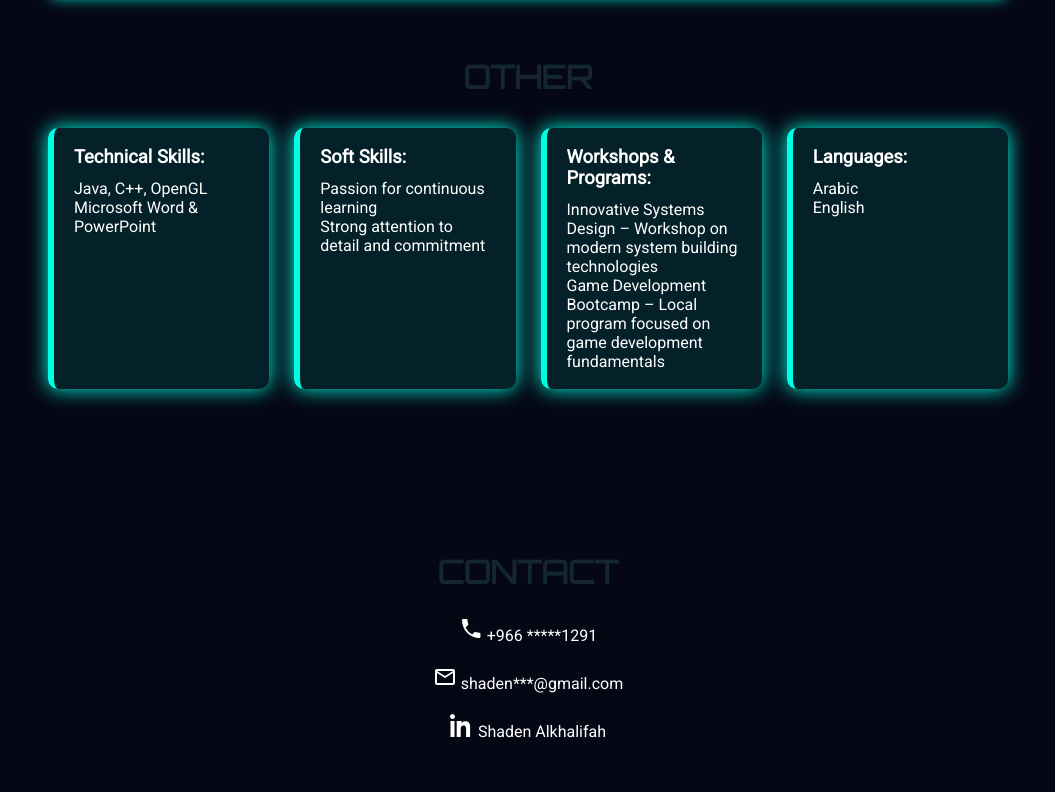
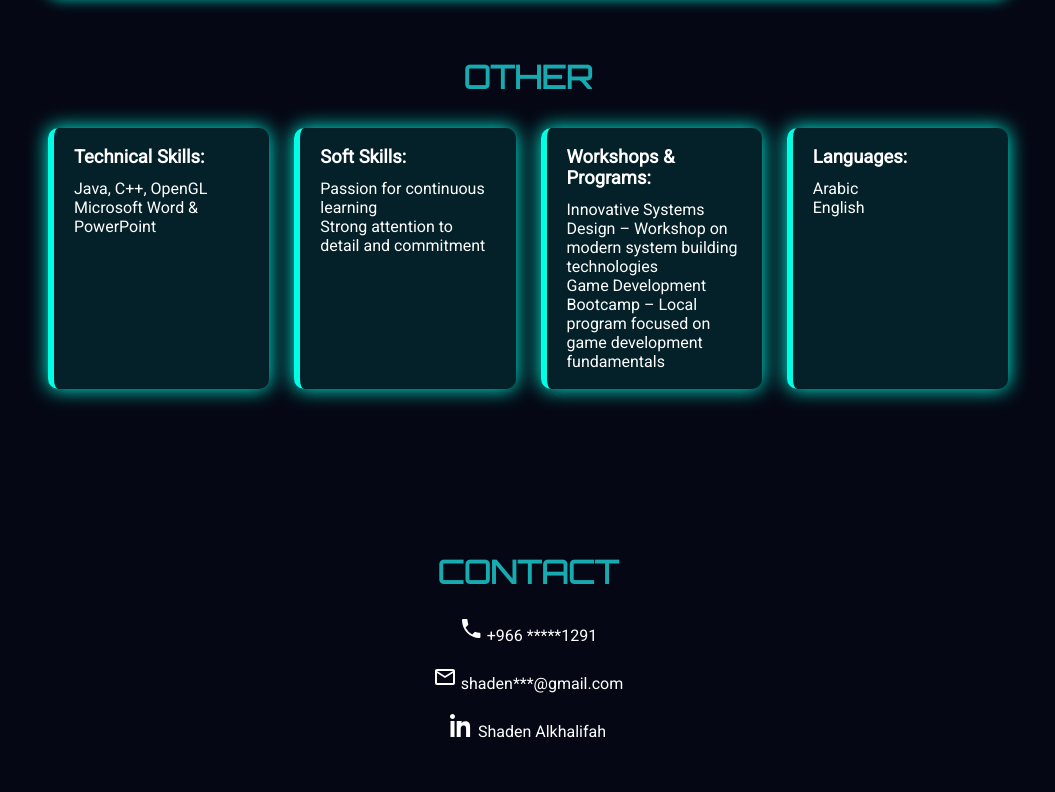
Before and after one commit to Shaden13b/MyCV, a plain HTML site: page index.html in a window 1280 px wide. Shown: the part 1623-2415 px from the top of the page, without its empty margins (112-1167 px from the left). Drawn offline with Linux system fonts and the light colour scheme.

Commit message:
Update index.html

```diff
--- a/index.html
+++ b/index.html
@@ -12,7 +12,7 @@
     --clr-text-dark: #ffffff;
     --clr-text-light: #0a0a0a;
     --clr-accent-dark: #00ffe4;
-    --clr-accent-light: #142631;
+    --clr-accent-light: #17aab1;
   }
   body {
     margin: 0;
@@ -398,10 +398,12 @@ body.light .contact-info a {
     font-family: 'Orbitron', sans-serif;
     font-weight: 700;
     font-size: 2rem;
+    color: var(--clr-accent-light);
   }
   #contact p a {
     font-size: 1.6rem;
     margin: 0 12px;
+    color: var(--clr-accent-light);
     transition: color 0.3s ease;
     text-decoration: none;
   }
```
